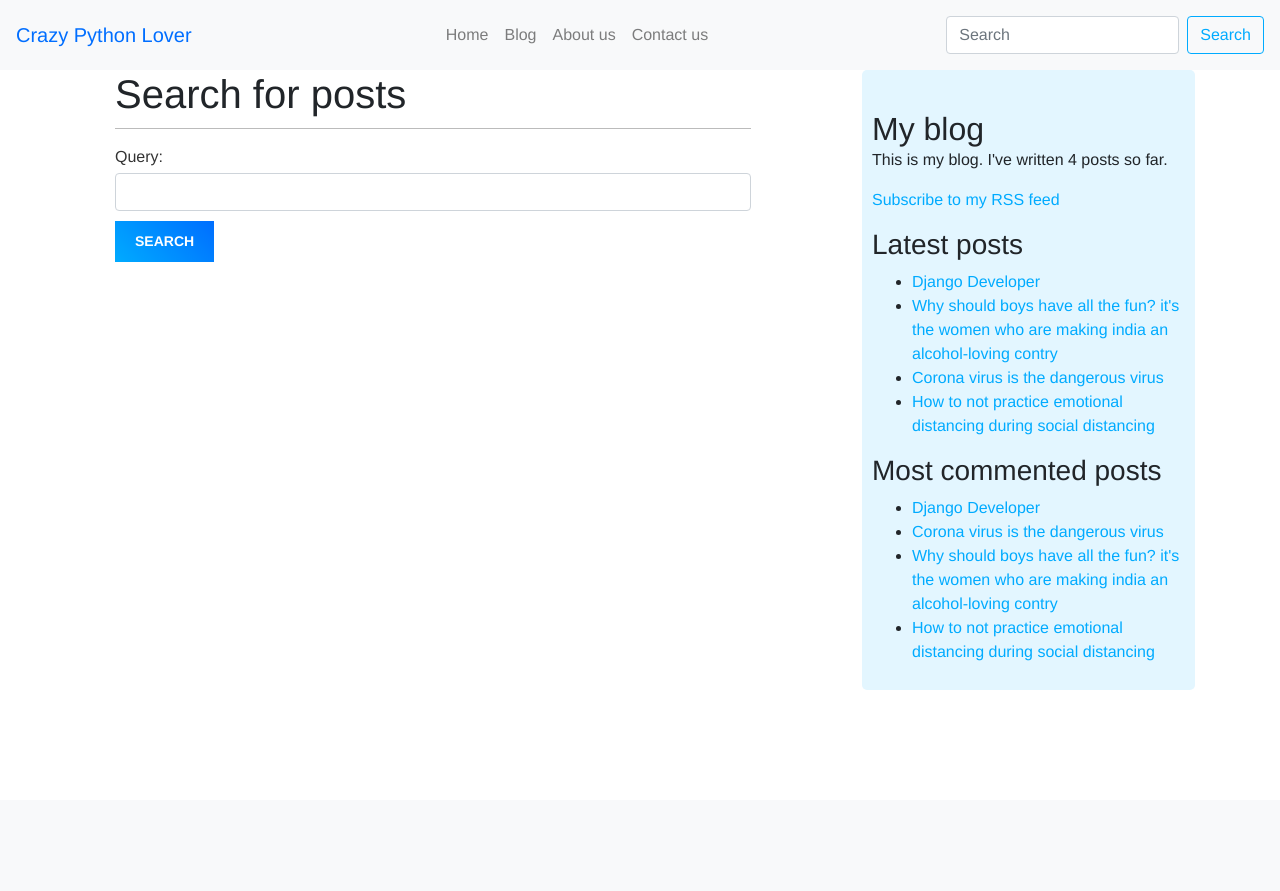
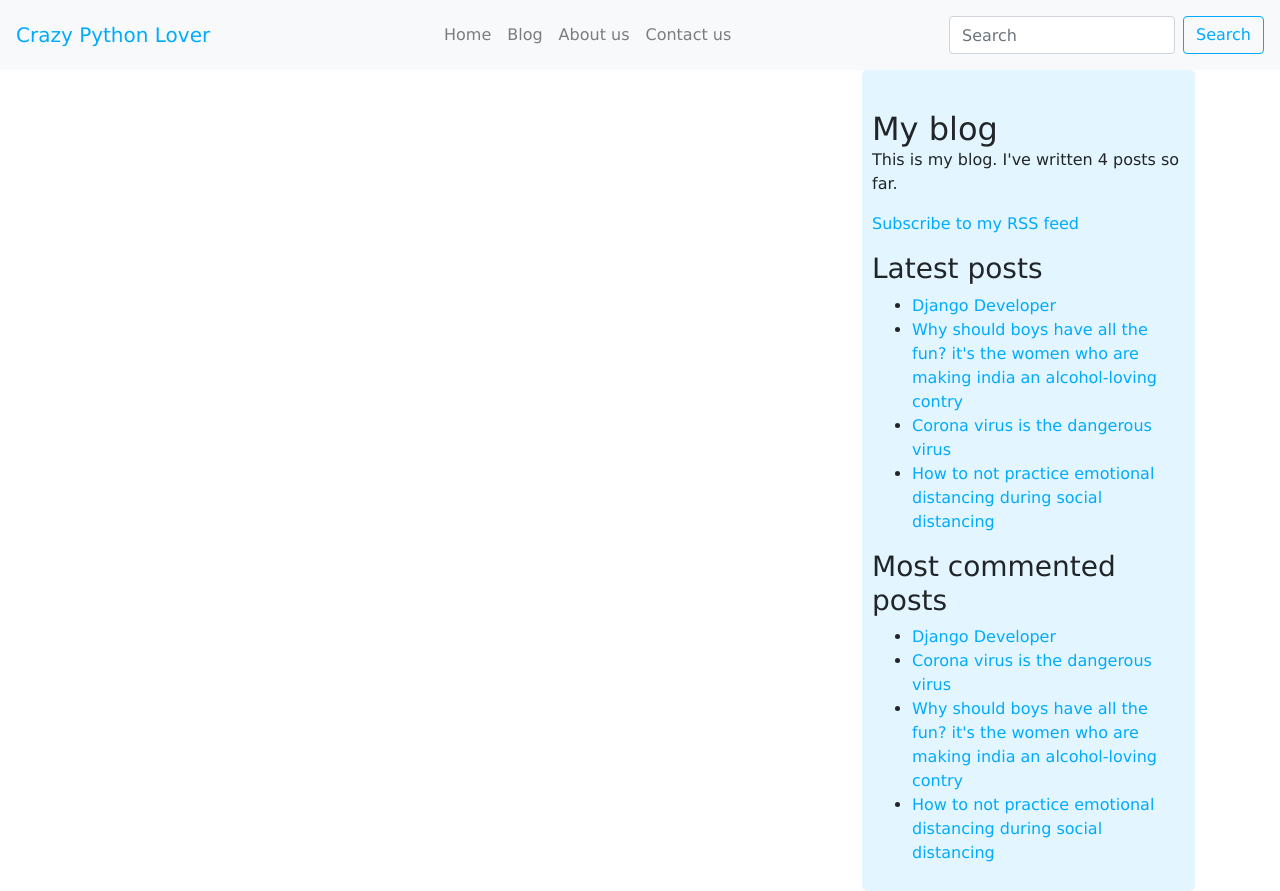
Before and after one commit to CrazyPythonLover1/Exactly-blog-from-Django-3-book, a Django app: page /search/ in a window 1280 px wide. Before the commit the page ends 690 px from the top, so only its background shows below. Run offline with Django 3.2, Linux system fonts and the light colour scheme; data comes from the database, SQL or seed files in the repository; parts of the project's set-up code (start-up, migrations or seed data) failed here and were passed over; some libraries are stand-ins or nearby versions.

Commit message:
design completed

```diff
--- a/blog/static/css/blog.css
+++ b/blog/static/css/blog.css
@@ -1,7 +1,7 @@
 body {
     margin:0 0 1rem 0;
     padding:0;
-    font-family:helvetica, sans-serif;
+    font-family:'Lucida Sans', 'Lucida Sans Regular', 'Lucida Grande', 'Lucida Sans Unicode', Geneva, Verdana, sans-serif;
 }
 
 a {
@@ -26,7 +26,7 @@ h2 {
 .my-button:hover{
     color: white;
     border: 1px solid #00abff;
-    background-image: linear-gradient(45deg, #00abff, #006eff);
+    background-image: linear-gradient(45deg, #00abff, #006da3);
 }
 
 #content {
@@ -75,11 +75,12 @@ input, textarea {
 }
 input[type=submit] {
     font-weight:bold;
-    background-image: linear-gradient(45deg, #00abff, #006eff);
+    background-image: linear-gradient(45deg, #00abff, #006da3);
     color:#fff;
     padding:10px 20px;
     font-size:14px;
     text-transform:uppercase;
+    border-radius: 5px;
 }
 .errorlist {
     color:#cc0033;
--- a/blog/templates/blog/base.html
+++ b/blog/templates/blog/base.html
@@ -11,7 +11,7 @@
 <body>
 
   <nav class="navbar navbar-expand-lg navbar-light bg-light">
-    <a class="navbar-brand" href="#" style="color: #006eff;">Crazy Python Lover </a>
+    <a class="navbar-brand" href="#" style="color: #00abff;">Crazy Python Lover </a>
     <button class="navbar-toggler" type="button" data-toggle="collapse" data-target="#navbarSupportedContent" aria-controls="navbarSupportedContent" aria-expanded="false" aria-label="Toggle navigation">
       <span class="navbar-toggler-icon"></span>
     </button>
@@ -33,7 +33,7 @@
       </ul>
       <form method="GET" action=" {% url 'blog:post_search' %} " class="form-inline my-2 my-lg-0">
         <input class="form-control mr-sm-2 my-2" type="search" placeholder="Search" aria-label="Search" name="query" id="query">
-        <button id="my-button" class="btn  btn-outline-success my-button my-2 my-sm-0" type="submit" value="Search">Search</button>
+        <button id="my-button" class="btn  btn-outline my-button my-2 my-sm-0" type="submit" value="Search">Search</button>
       </form>
     </div>
   </nav>
--- a/blog/templates/blog/post/search.html
+++ b/blog/templates/blog/post/search.html
@@ -17,12 +17,12 @@
     {% empty %}
       <p>There are no results for your query.</p>
     {% endfor %}
-    <p><a href="{% url "blog:post_search" %}">Search again</a></p>
+    <!-- <p><a href="{% url "blog:post_search" %}">Search again</a></p> -->
   {% else %}
-    <h1>Search for posts</h1>
+    <!-- <h1>Search for posts</h1>
     <form method="get">
       {{ form.as_p }}
       <input type="submit" value="Search">
-    </form>
+    </form> -->
   {% endif %}
 {% endblock %}
```
